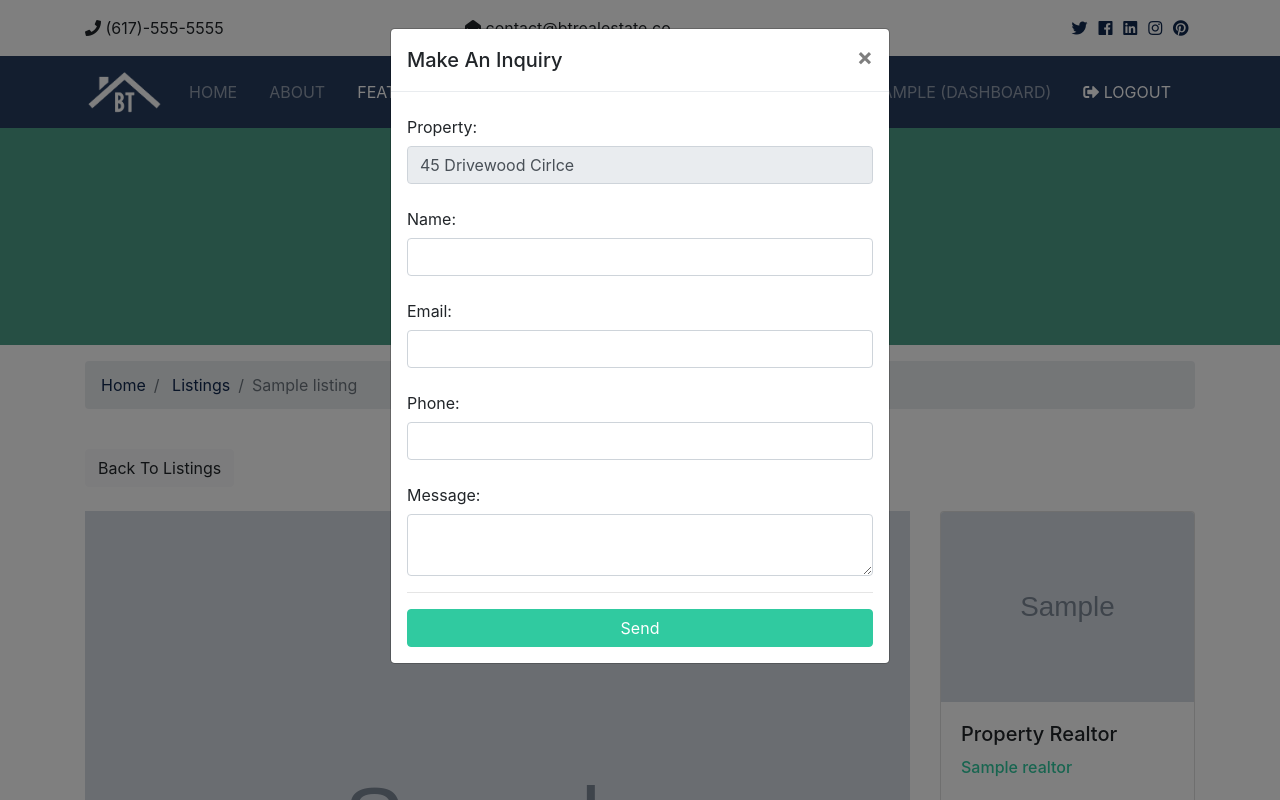
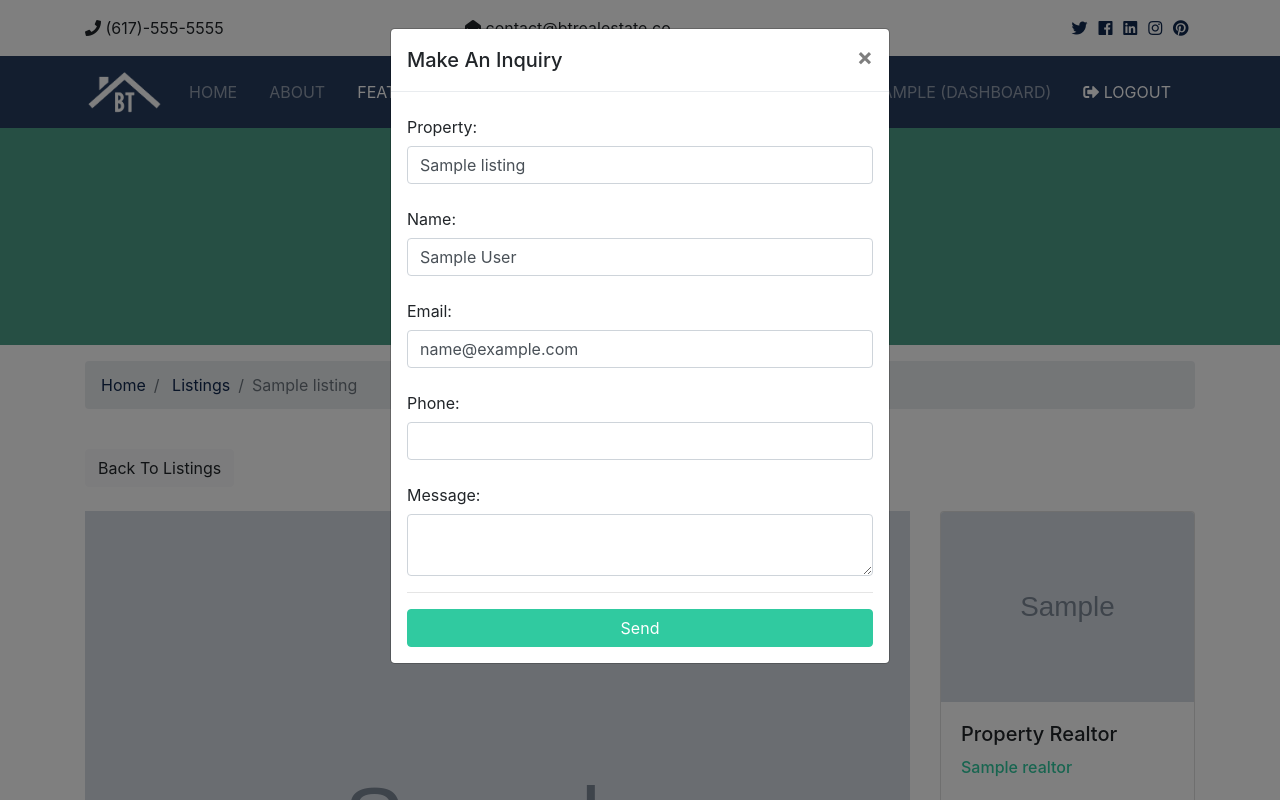
Before and after one commit to indayush/btre, a Django app: page /listings/1 in a window 1280 px wide, after a click on "Make An Inquiry". Run offline with Django 3.2, Linux system fonts and the light colour scheme; a user stored in the database is signed in; tables that the repository leaves empty hold one stand-in row (values such as "Sample post"); grey boxes marked "Sample" are stand-in pictures; parts of the project's set-up code (start-up, migrations or seed data) failed here and were passed over; some libraries are stand-ins or nearby versions.

Commit message:
Contact for listing feature created and enabled. Dynamic enquires data on dashboard remaining

```diff
--- a/btre/urls.py
+++ b/btre/urls.py
@@ -12,5 +12,6 @@ urlpatterns = [
     path('', include('pages.urls')),
     path('listings/', include('listings.urls')),
     path('accounts/', include('accounts.urls')),
+    path('contacts/', include('contacts.urls')),
     path('admin/', admin.site.urls),
 ] + static(settings.MEDIA_URL, document_root=settings.MEDIA_ROOT)
--- a/templates/listings/listing.html
+++ b/templates/listings/listing.html
@@ -32,6 +32,8 @@
       </nav>
     </div>
   </section>
+  <!--Alerts-->
+  {% include 'partials/_alerts.html' %}
 
   <!-- Listing -->
   <section id="listing" class="py-4">
@@ -181,18 +183,29 @@
           </button>
         </div>
         <div class="modal-body">
-          <form>
+          <form action="{% url 'contact' %}" method="POST">
+            {% csrf_token %}
+
+            {% if user.is_authenticated %}
+              <input type="hidden" name="user_id" value="{{ user.id }}">
+            {% else %}
+              <input type="hidden" name="user_id" value="0">
+            {% endif %}
+            <input type="hidden" name="realtor_email" value="{{ listing.realtor.email }}">
+            <input type="hidden" name="listing_id" value="{{ listing.id }}">
+
             <div class="form-group">
               <label for="property_name" class="col-form-label">Property:</label>
-              <input type="text" name="listing" class="form-control" value="45 Drivewood Cirlce" disabled>
+              <input type="text" name="listing" class="form-control" value="{{ listing.title }}">
             </div>
+
             <div class="form-group">
               <label for="name" class="col-form-label">Name:</label>
-              <input type="text" name="name" class="form-control" required>
+              <input type="text" name="name" class="form-control" {% if user.is_authenticated %} value="{{ user.first_name }} {{ user.last_name }}" {% endif %} required>
             </div>
             <div class="form-group">
               <label for="email" class="col-form-label">Email:</label>
-              <input type="email" name="email" class="form-control" required>
+              <input type="text" name="email" class="form-control" {% if user.is_authenticated %} value="{{ user.email }}" {% endif %} required>
             </div>
             <div class="form-group">
               <label for="phone" class="col-form-label">Phone:</label>
```
Also changed, not shown: contacts/views.py (+19 -2 lines).
